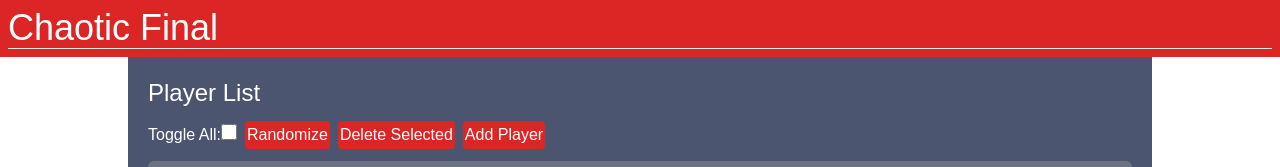
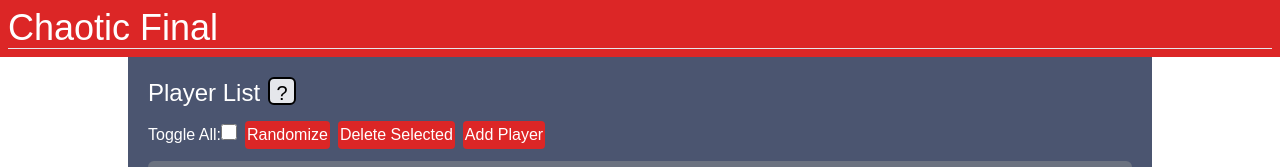
Before and after one commit to CorruptedGlitch1309/chaoticfinal, a Next.js app: page / in a window 1280 px wide. Shown: the top 167 px of the page. Built offline with nearby package versions, Linux system fonts and the light colour scheme.

Commit message:
Guide
Added a simple dialog to explain the controls to users

```diff
--- a/app/page.js
+++ b/app/page.js
@@ -7,6 +7,8 @@ import Inputs from "./ui/player_randomizer/inputs";
 import PlayerContainer from "./ui/player_randomizer/playercontainer";
 
 export default function page() {
+const [guideOpen, setGuideOpen] = React.useState(false);
+
 const dispatch = useDispatch();
 const searchParams = useSearchParams();
 
@@ -25,11 +27,41 @@ React.useEffect(() => {
     <div>
       <div className="bg-customgray w-11/12 max-w-screen-lg min-h-screen h-2xl m-auto p-5">
       <main>
-        <h2 className="text-2xl mb-3">Player List</h2>
+
+        <div className="text-2xl mb-3 flex">
+          <h2>Player List</h2>
+          <button
+          className="bg-gray-200 w-7 h-7 border-2 border-black rounded-md ml-2 text-black text-xl"
+          onClick={(e) => {
+            e.preventDefault();
+            setGuideOpen(!guideOpen);
+          }}>?</button>
+        </div>
+
+        <dialog className="bg-gray-200 min-w-1/2 max-w-screen-sm mx-auto rounded-b-lg rounded-t-xl text-black border border-black" open={guideOpen}>
+          <h3 className="text-center text-xl w-full bg-gray-400 rounded-t-lg">Guide</h3>
+          <div className="px-2 py-4">
+            <p
+            className="indent-3"
+            >To use the randomizer, first create a list of players using the "Add Player" button. Once you've created your list, click on a player to select them. Choose between team or loadout randomizer, modify the settings, and click randomize!</p>
+            <p className="indent-3 mt-4">"Toggle All" can be used to quickly select and deselect players.</p>
+            <p className="indent-3 mt-4">Loadouts and teams can be shared and saved by copying the link.</p>
+            <p className="indent-3 mt-4">In the loadout creator you can toggle classes, weapons, gadgets, and specializations.</p>
+          </div>
+          <div className="flex w-full justify-end">
+          <button className="bg-red-600 text-lg text-white px-1 rounded-lg m-2"
+          onClick={(e) => {
+            e.preventDefault();
+            setGuideOpen(false);
+          }}>Close</button>
+          </div>
+        </dialog>
+
         <div>
           <Inputs />
           <PlayerContainer />
         </div>
+
       </main>
     </div>
     </div>
--- a/app/ui/finals-loadout/finalscontrols.js
+++ b/app/ui/finals-loadout/finalscontrols.js
@@ -38,7 +38,9 @@ export default function FinalsControls () {
 
                         </div>
 
-                        <hr className="mx-4" />
+                        {/*
+                            WIP NEEDS WORK
+                         <hr className="mx-4" />
 
                         <div className="flex px-3">
 
@@ -58,7 +60,8 @@ export default function FinalsControls () {
                             onChange={() => runToggle("specs")} />
                             </span>
 
-                            </div>
+                        </div> */}
+
                     </div>
             </div>
 
```
